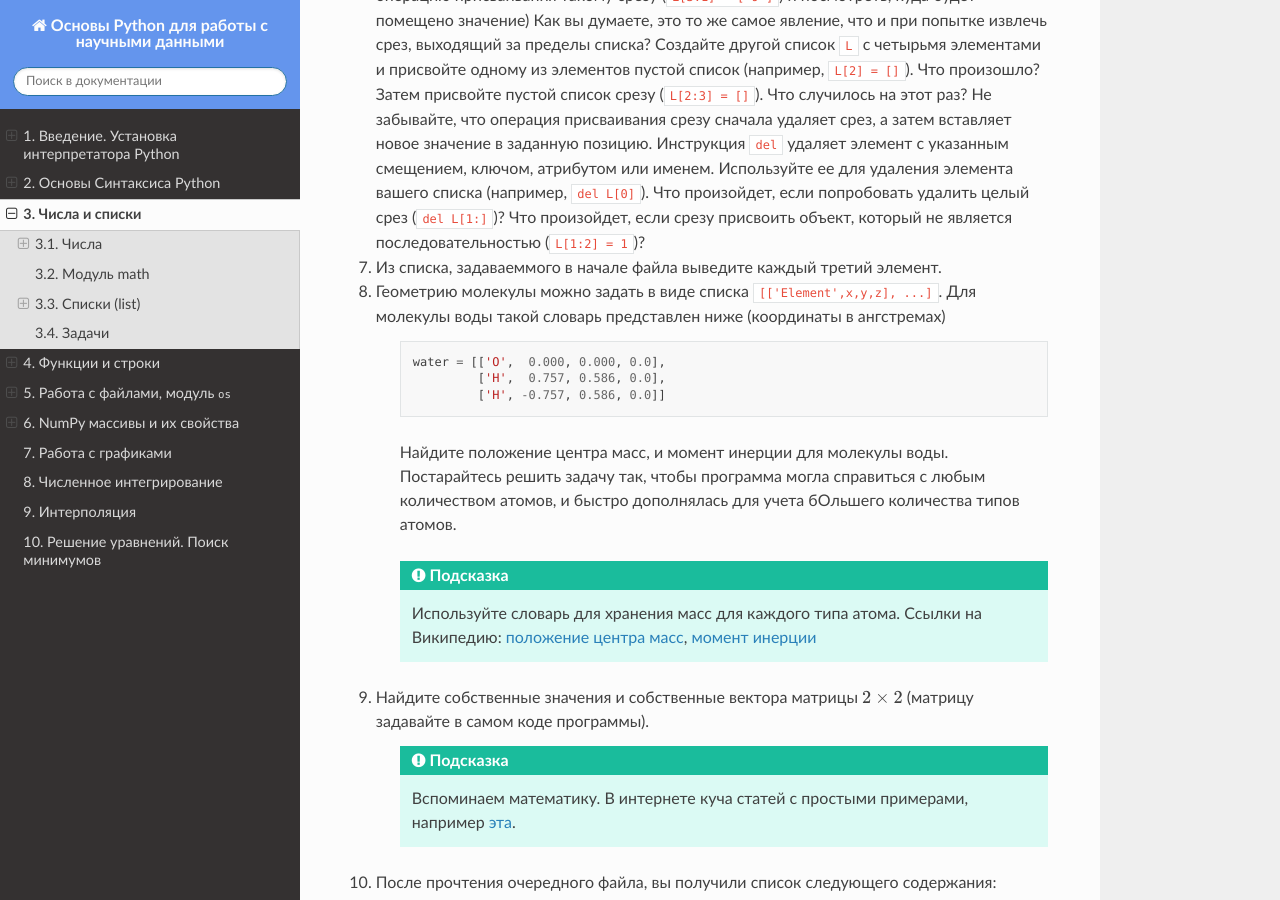
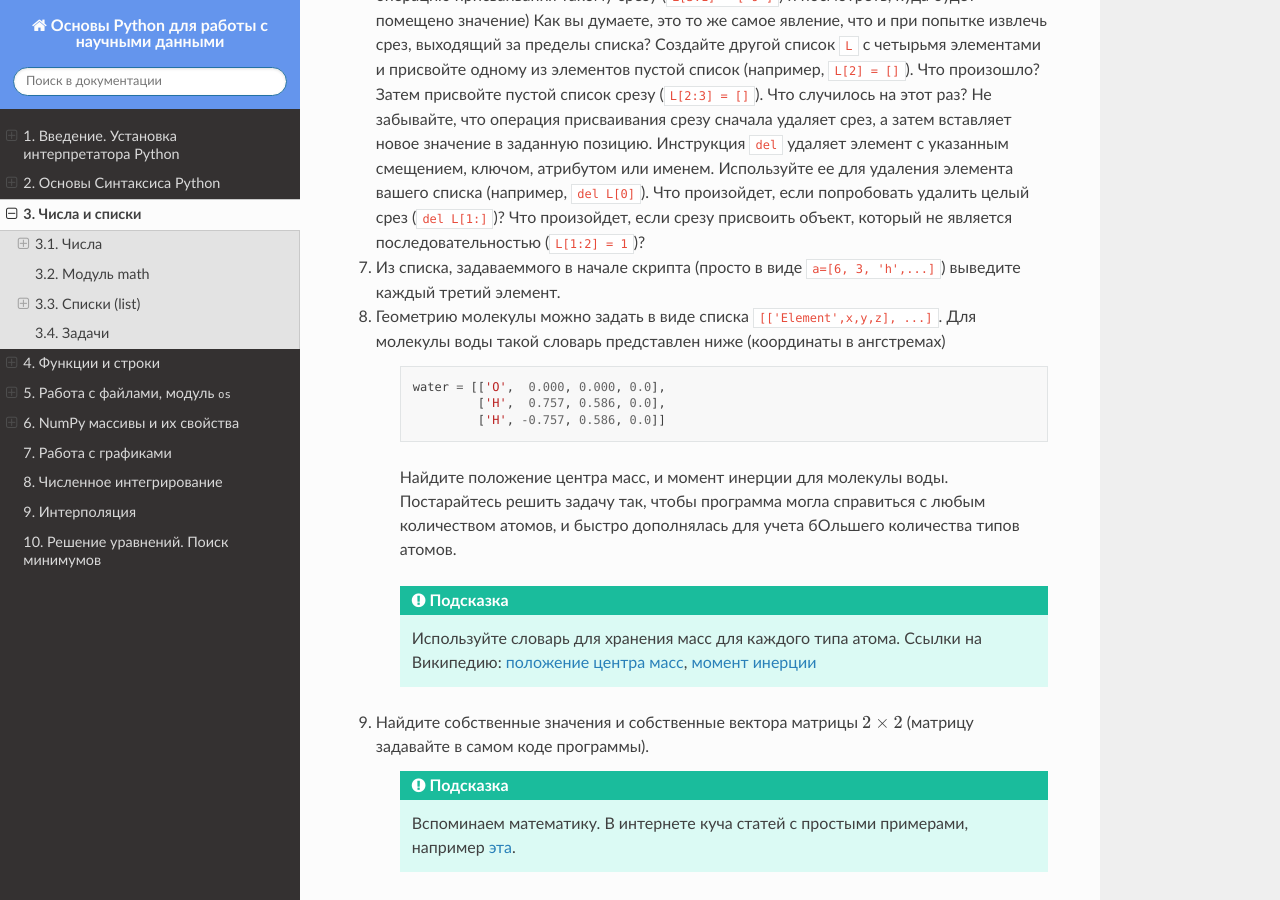
Before and after one commit to yamarus/PyForSci, a Sphinx documentation site: the page built from source/theme3.rst, in a window 1280 px wide and 900 px high, scrolled down 10191 px. Built offline with Sphinx 7.4.7 and the Read the Docs theme 2.0.0, drawn with Linux system fonts in a browser that asks for light colours.

Commit message:
updates in theme5

```diff
--- a/source/theme3.rst
+++ b/source/theme3.rst
@@ -524,7 +524,7 @@ float поддерживает специальные 'не числа' ``nan``
 
 #. Создайте список с именем L, который содержит четыре строки или числа (например, ``L = [0,1,2,3]``). Что произойдет, если попытаться получить доступ к элементу, индекс которого выходит за пределы списка (например, ``L[4]``)? Что произойдет, если попытаться извлечь срез, выходящий за пределы списка (например, ``L[-1000:100]``)? Как отреагирует интерпретатор на попытку извлечь последовательность в обратном порядке, когда нижняя граница больше верхней (например, ``L[3:1]``)? (Попробуйте выполнить операцию присваивания такому срезу (``L[3:1] = ['9']``) и посмотреть, куда будет помещено значение) Как вы думаете, это то же самое явление, что и при попытке извлечь срез, выходящий за пределы списка? Создайте другой список ``L`` с четырьмя элементами и присвойте одному из элементов пустой список (например, ``L[2] = []``). Что произошло? Затем присвойте пустой список срезу (``L[2:3] = []``). Что случилось на этот раз? Не забывайте, что операция присваивания срезу сначала удаляет срез, а затем вставляет новое значение в заданную позицию. Инструкция ``del`` удаляет элемент с указанным смещением, ключом, атрибутом или именем. Используйте ее для удаления элемента вашего списка (например, ``del L[0]``). Что произойдет, если попробовать удалить целый срез (``del L[1:]``)? Что произойдет, если срезу присвоить объект, который не является последовательностью (``L[1:2] = 1``)?
 
-#. Из списка, задаваеммого в начале файла выведите каждый третий элемент.
+#. Из списка, задаваеммого в начале скрипта (просто в виде ``a=[6, 3, 'h',...]``) выведите каждый третий элемент.
 
 #. Геометрию молекулы можно задать в виде списка ``[['Element',x,y,z], ...]``. Для молекулы воды такой словарь представлен ниже (координаты в ангстремах)
 
```
Also changed, not shown: 4 other files.
